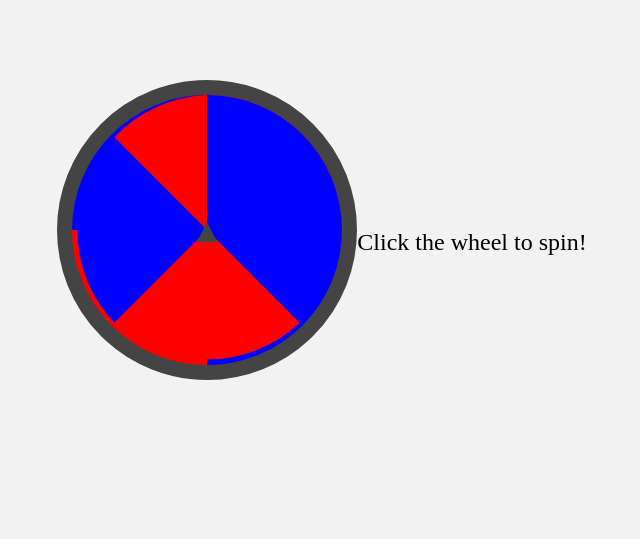
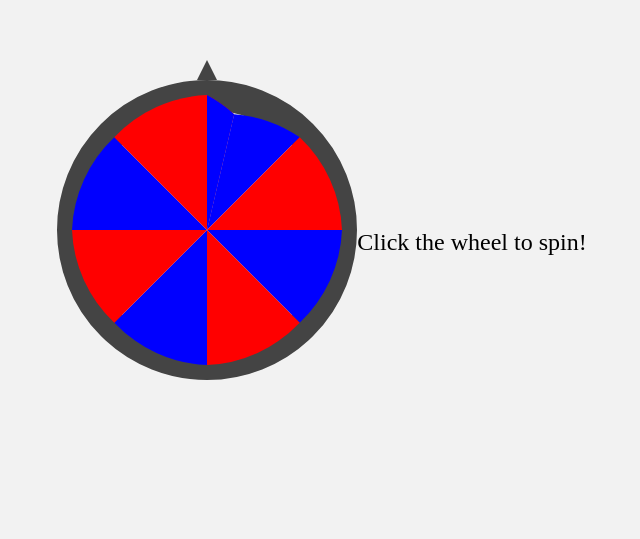
Before and after one commit to jakerockland/spin-the-wheel, a plain HTML site: page index.html in a window 1280 px wide. Shown: the part 168-707 px from the top of the page, without its empty margins (318-958 px from the left). Drawn offline with Linux system fonts and the light colour scheme.

Commit message:
Update index.html

```diff
--- a/index.html
+++ b/index.html
@@ -23,7 +23,7 @@
     }
     #arrow-container {
       position: absolute;
-      top: 50%;
+      top: 0%;
       left: 50%;
       width: 50%;
       height: 100%;
@@ -37,7 +37,7 @@
       border-right: 10px solid transparent;
       border-bottom: 20px solid #444;
       position: absolute;
-      top: -10px;
+      top: -20px;
       left: -10px;
     }
     #result {
@@ -51,16 +51,16 @@
     <svg id="wheel" viewBox="0 0 100 100">
       <!-- Sections go here -->
       <circle cx="50" cy="50" r="45" fill="none" stroke="#444" stroke-width="10" />
-      <path d="M50 50 L50 5 A45 45 0 0 1 95 50 Z" fill="red" />
-      <path d="M50 50 L95 50 A45 45 0 0 1 50 95 Z" fill="blue" />
-      <path d="M50 50 L50 95 A45 45 0 0 1 5 50 Z" fill="red" />
-      <path d="M50 50 L5 50 A45 45 0 0 1 50 5 Z" fill="blue" />
-      <path d="M50 50 L50 5 A45 45 0 0 1 80.901 19.098 Z" fill="red" />
-      <path d="M50 50 L80.901 19.098 A45 45 0 0 1 80.901 80.901 Z" fill="blue" />
-      <path d="M50 50 L80.901 80.901 A45 45 0 0 1 19.098 80.901 Z" fill="red" />
-      <path d="M50 50 L19.098 80.901 A45 45 0 0 1 19.098 19.098 Z" fill="blue" />
+      <path d="M50 50 L50 5 A45 45 0 0 1 59.045 11.402 Z" fill="red" />
+      <path d="M50 50 L59.045 11.402 A45 45 0 0 1 80.901 19.098 Z" fill="blue" />
+      <path d="M50 50 L80.901 19.098 A45 45 0 0 1 95 50 Z" fill="red" />
+      <path d="M50 50 L95 50 A45 45 0 0 1 80.901 80.901 Z" fill="blue" />
+      <path d="M50 50 L80.901 80.901 A45 45 0 0 1 50 95 Z" fill="red" />
+      <path d="M50 50 L50 95 A45 45 0 0 1 19.098 80.901 Z" fill="blue" />
+      <path d="M50 50 L19.098 80.901 A45 45 0 0 1 5 50 Z" fill="red" />
+      <path d="M50 50 L5 50 A45 45 0 0 1 19.098 19.098 Z" fill="blue" />
       <path d="M50 50 L19.098 19.098 A45 45 0 0 1 50 5 Z" fill="red" />
-      <path d="M50 50 L50 5 A45 45 0 0 1 95 50 Z" fill="blue" />
+      <path d="M50 50 L50 5 A45 45 0 0 1 59.045 11.402 Z" fill="blue" />
     </svg>
     <div id="arrow-container">
       <div id="arrow"></div>
```
